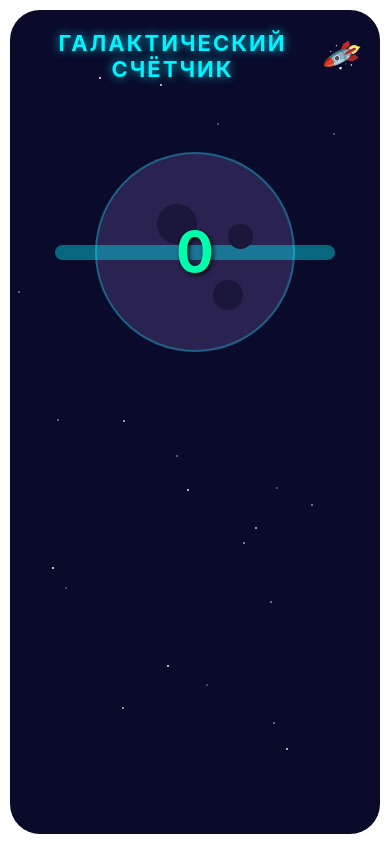
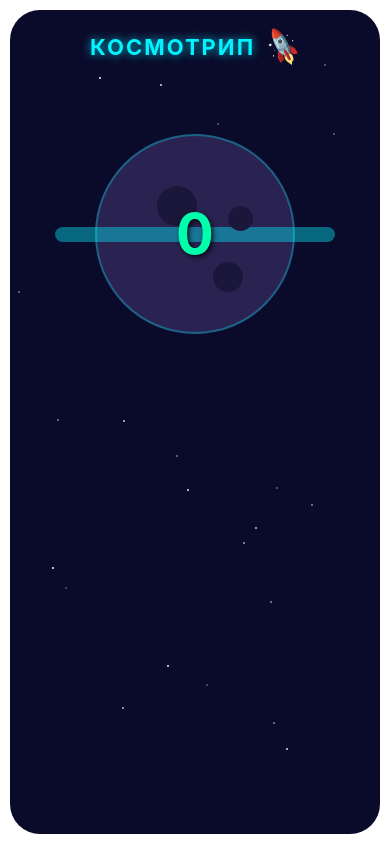
Before and after one commit to oiwiio/GoalWays, a React Native app: screen / in a window 390 px wide. Built offline with nearby package versions, Linux system fonts and the light colour scheme.

Commit message:
add update.md

```diff
--- a/components/Counter/Counter.tsx
+++ b/components/Counter/Counter.tsx
@@ -53,21 +53,21 @@ export default function CosmicCounter() {
   const increment = () => {
     setCount(prev => prev + 1);
     animateCounter();
-    setMessage('🚀 Взлетаем выше!');
+
     setTimeout(() => setMessage(''), 2000);
   };
 
   const decrement = () => {
     setCount(prev => prev - 1);
     animateCounter();
-    setMessage('🌌 Уходим в глубины космоса...');
+
     setTimeout(() => setMessage(''), 2000);
   };
 
   const reset = () => {
     setCount(0);
     animateCounter();
-    setMessage('🛸 Сброс на стартовую позицию');
+
     setTimeout(() => setMessage(''), 2000);
   };
 
@@ -108,7 +108,7 @@ export default function CosmicCounter() {
 
       {/* Заголовок с вращающейся ракетой */}
       <View style={styles.titleContainer}>
-        <Text style={styles.title}>ГАЛАКТИЧЕСКИЙ СЧЁТЧИК</Text>
+        <Text style={styles.title}>Космотрип</Text>
         <Animated.Text
           style={[
             styles.emoji,
```
Also changed, not shown: 1 other file (tests, documents, lock files or other folders).
